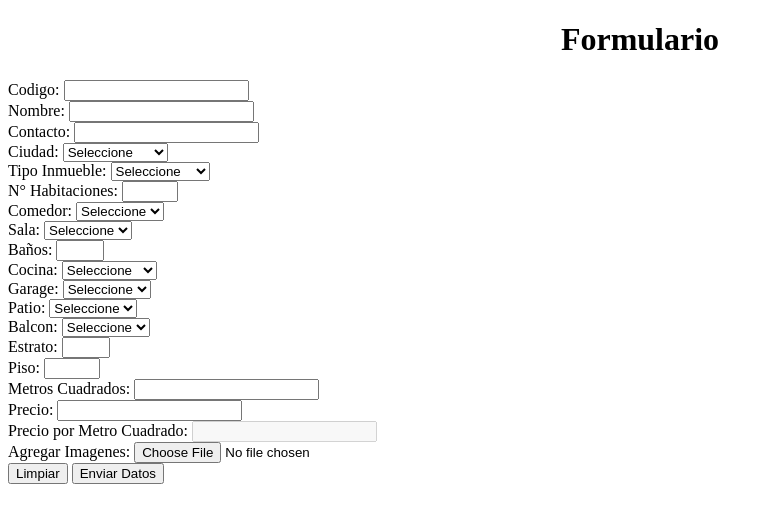
After one commit to TheCristhian26/CasaClick, a Django app: template CasaClickApp/templates/public/formulario.html in a window 1280 px wide. The commit adds this page. Shown: the top 523 px of the page, without its empty margins (0-773 px from the left). Run offline with Django 4.2, Linux system fonts and the light colour scheme; the template is opened without the code that fills it, so the values that code supplies are empty.

Commit message:
FormVender,cristian

```diff
--- a/CasaClick/settings.py
+++ b/CasaClick/settings.py
@@ -21,6 +21,8 @@ BASE_DIR = Path(__file__).resolve().parent.parent
 
 # SECURITY WARNING: keep the secret key used in production secret!
 SECRET_KEY = 'django-insecure-m(ojwcv=n8t7ogba5c!ljh)z6l(5a3^_9l-fznlgg=2d&k_1i9'
+GOOGLE_MAPS_API_KEY = 'AIzaSyBB6gho1iy_d9JozIFbsoy7wYywNOip1Vc'
+
 
 # SECURITY WARNING: don't run with debug turned on in production!
 DEBUG = True
@@ -38,6 +40,8 @@ INSTALLED_APPS = [
     'django.contrib.messages',
     'django.contrib.staticfiles',
     'CasaClickApp',
+
+
 ]
 
 MIDDLEWARE = [
--- /dev/null
+++ b/CasaClickApp/templates/public/formulario.html
@@ -0,0 +1,189 @@
+<!DOCTYPE html>
+<html lang="en">
+<head>
+    <meta charset="UTF-8">
+    <meta http-equiv="X-UA-Compatible" content="IE=edge">
+    <meta name="viewport" content="width=device-width, initial-scale=1.0">
+    <title>Formulario</title>
+    <link rel="stylesheet" href="">
+</head>
+<body>
+    <div>
+        <center>
+            <h1>
+                Formulario
+            </h1>
+        </center>
+    </div>
+    <header>
+        <div class="content">
+            <form action="" method="post" class="pt-5">
+                <div class="">
+                    <label for="codigo" class="form-label"> Codigo:</label>
+                    <input type="numeric" class="form-control" id="codigo" name="codigo">
+                </div>
+                <div class="">
+                    <label for="nombre" class="form-label"> Nombre:</label>
+                    <input type="text" class="form-control" id="nombre" name="nombre">
+                </div>
+                <div class="">
+                    <label for="contacto" class="form-label"> Contacto:</label>
+                    <input type="numeric" class="form-control" id="contacto" name="contacto">
+                </div>
+                <div class="">
+                    <label for="ciudad" class="form-label"> Ciudad:</label>
+                    <select name="ciudad" id="ciudad">
+                        <option value="0">Seleccione</option>
+                        <option value="1">Pamplona</option>
+                        <option value="2">Cucuta</option>
+                        <option value="3">Bucaramanga</option>
+                    </select>
+                </div>
+                <div class="">
+                    <label for="tipoInmueble" class="form-label"> Tipo Inmueble:</label>
+                    <select name="tipoInmueble" id="tipoInmueble">
+                        <option value="0">Seleccione</option>
+                        <option value="1">Casa</option>
+                        <option value="2">Apartamento</option>
+                        <option value="3">Casa Lote</option>
+                    </select>
+                </div>
+                <div class="">
+                    <label for="habitaciones" class="form-label"> N° Habitaciones:</label>
+                    <input type="number"  class="form-control" id="habitaciones" name="habitaciones" max="20" min="1">
+                </div>
+                <div class="">
+                    <label for="comedor" class="form-label"> Comedor:</label>
+                    <select name="comedor" id="comedor">
+                        <option value="0">Seleccione</option>
+                        <option value="1">Si</option>
+                        <option value="2">No</option>
+                    </select>
+                </div>
+                <div class="">
+                    <label for="sala" class="form-label"> Sala:</label>
+                    <select name="sala" id="sala">
+                        <option value="0">Seleccione</option>
+                        <option value="1">Pequeña</option>
+                        <option value="2">Mediana</option>
+                        <option value="3">Amplia</option>
+                        <option value="4">No tiene</option>
+                    </select>
+                </div>
+                <div class="">
+                    <label for="baños" class="form-label"> Baños:</label>
+                    <input type="number"  class="form-control" id="baños" name="baños" max="4" min="0">
+                </div>
+                <div class="">
+                    <label for="cocina" class="form-label"> Cocina:</label>
+                    <select name="cocina" id="cocina">
+                        <option value="0">Seleccione</option>
+                        <option value="1">Integral</option>
+                        <option value="2">semiIntegral</option>
+                        <option value="3">Sencilla</option>
+                    </select>
+                </div>
+                <div class="">
+                    <label for="garage" class="form-label"> Garage:</label>
+                    <select name="garage" id="garage">
+                        <option value="0">Seleccione</option>
+                        <option value="1">Si</option>
+                        <option value="2">No</option>
+                    </select>
+                </div>
+                <div class="">
+                    <label for="patio" class="form-label"> Patio:</label>
+                    <select name="patio" id="patio">
+                        <option value="0">Seleccione</option>
+                        <option value="1">Pequeño</option>
+                        <option value="2">Mediana</option>
+                        <option value="3">Amplio</option>
+                        <option value="4">No tiene</option>
+                    </select>
+                </div>
+                <div class="">
+                    <label for="balcon" class="form-label"> Balcon:</label>
+                    <select name="balcon" id="balcon">
+                        <option value="0">Seleccione</option>
+                        <option value="1">Si</option>
+                        <option value="2">No</option>
+                    </select>
+                </div>
+                <div class="">
+                    <label for="estrato" class="form-label"> Estrato:</label>
+                    <input type="number"  class="form-control" id="estrato" name="estrato" max="5" min="1">
+                </div>
+                <div class="">
+                    <label for="piso" class="form-label"> Piso:</label>
+                    <input type="number"  class="form-control" id="piso" name="psio" max="10" min="1">
+                </div>
+                <div class="">
+                    <label for="metrosCuadrados" class="form-control">Metros Cuadrados:</label>
+                    <input type="number" name="metrosCuadrados" id="metrosCuadrados" step="0.01">
+                </div>
+                <div>
+                    <label for="precio" class="form-control"> Precio:</label>
+                    <input type="number" id="precio" name="precio" step="0.01">
+                </div>
+                <div>
+                    <label for="precio_por_metro">Precio por Metro Cuadrado:</label>
+                    <input type="text"   id="precio_por_metro" name="precio_por_metro" aria-label="Disabled input example" disabled readonly><br>
+                </div>
+                <div>
+                    <label for="imagenes">Agregar Imagenes:</label>
+                    <input type="file" name="imagenes" id="imagenes">
+                </div>
+                <div class="col-sm-12justifycontent-start">
+                    <button name="limpiarFormulario" id="limpiarFormulario">Limpiar</button>
+                    <button type="submit">Enviar Datos</button>
+                </div>
+            </form>
+        </div>
+    </header>
+</body>
+</html>
+<script>
+    document.getElementById("limpiarFormulario").addEventListener("click", function() {
+        document.getElementById("miFormulario").reset();
+    });
+</script>
+<script>
+    // Obtén referencias a los elementos del formulario
+    const precioInput = document.getElementById("precio");
+    const metrosCuadradosInput = document.getElementById("metrosCuadrados");
+    const precioPorMetroInput = document.getElementById("precio_por_metro");
+
+    // Escucha el evento "input" en los campos de entrada
+    precioInput.addEventListener("input", calcularPrecioPorMetro);
+    metrosCuadradosInput.addEventListener("input", calcularPrecioPorMetro);
+
+    // Función para calcular el precio por metro cuadrado
+    function calcularPrecioPorMetro() {
+        // Obtén los valores de los campos
+        const precio = parseFloat(precioInput.value);
+        const metrosCuadrados = parseFloat(metrosCuadradosInput.value);
+
+        // Calcula el precio por metro cuadrado
+        const precioPorMetro = precio / metrosCuadrados;
+
+        // Actualiza el campo "Precio por Metro Cuadrado"
+        precioPorMetroInput.value = isNaN(precioPorMetro) ? "" : precioPorMetro.toFixed(2);
+
+        // Comprueba si el valor es un número válido
+        if (!isNaN(precioPorMetro)) {
+            // Formatea el número con puntos de mil y dos decimales
+            const precioPorMetroFormateado = precioPorMetro.toLocaleString('es-ES', {
+                style: 'currency',
+                currency: 'COP', // Puedes ajustar la moneda según tus necesidades
+                minimumFractionDigits: 2, // Muestra dos decimales
+                maximumFractionDigits: 2,
+            });
+
+            // Actualiza el campo "Precio por Metro Cuadrado" con el valor formateado
+            precioPorMetroInput.value = precioPorMetroFormateado;
+        }
+    }
+
+    // Escucha el evento "input" en el campo de entrada
+    precioPorMetroInput.addEventListener("input", calcularPrecioPorMetro);
+</script>
--- a/CasaClickApp/urls.py
+++ b/CasaClickApp/urls.py
@@ -4,4 +4,6 @@ from . import views
 urlpatterns = [
     path('',views.landing,name="landing"),
     path('map/', views.map_view, name='map-view'),
+    path('vend/',views.vend_view,name='vend_view'),
+
 ]
--- a/CasaClickApp/views.py
+++ b/CasaClickApp/views.py
@@ -5,4 +5,7 @@ def landing(request):
     return render(request,'base.html')
 
 def map_view(request):
-    return render(request, 'map.html')
+    return render(request, 'templates.public/map.html')
+
+def vend_view(request):
+    return render(request,'templates/vender.html')
```
Also changed, not shown: CasaClickApp/static/pages/public/map.html (+5 -18 lines), CasaClickApp/templates/base.html (+7 -62 lines), CasaClickApp/templates/map.html (added, +36 -0 lines), CasaClickApp/templates/pamplona.html (added, +63 -0 lines).
